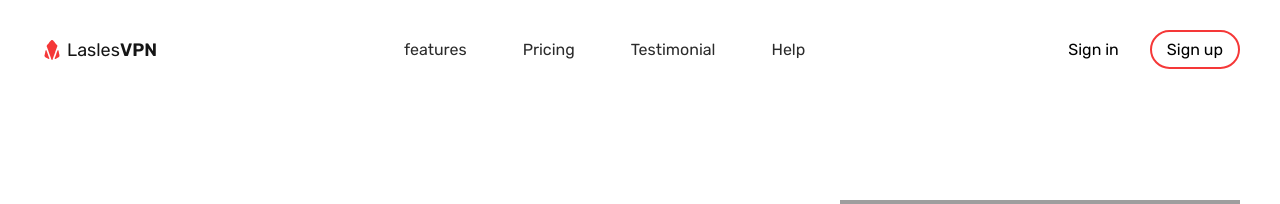
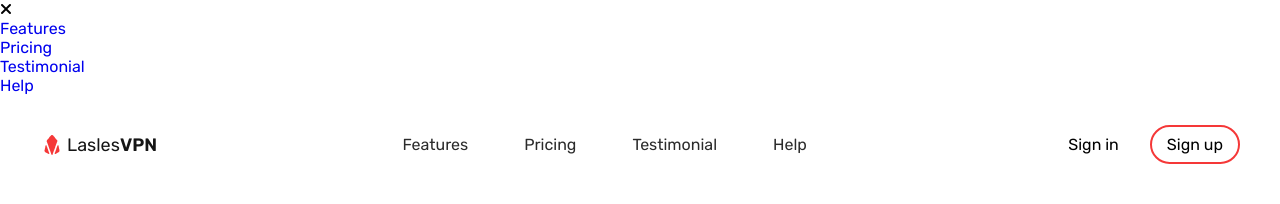
Before and after one commit to huyen-ptt/landing-page, a Vue app: page / in a window 1280 px wide. Shown: the top 204 px of the page. Built offline with nearby package versions, Linux system fonts and the light colour scheme; grey boxes are pictures that could not be loaded.

Commit message:
update project film

```diff
--- a/src/components/EvaluatePage.vue
+++ b/src/components/EvaluatePage.vue
@@ -1,5 +1,5 @@
 <template>
-  <div class="evaluate">
+  <div class="evaluate" id="testimonial">
     <div class="title-evaluate">
       <div class="title-evaluate-big">Trusted by thousands of<br>
         happy customer
--- a/src/components/FooterPgae.vue
+++ b/src/components/FooterPgae.vue
@@ -52,7 +52,7 @@
   justify-content: center;
   background: #F4F4F4;
   gap:155px;
-  padding: 40px 0 60px 0;
+  padding: 60px 0;
   margin: 0 auto;
   .logo{
     display: flex;
@@ -77,6 +77,7 @@
     align-items: center;
     gap:26px;
     .item-contact{
+      cursor: pointer;
       border-radius: 999px;
       background: var(--red-2, rgba(245, 56, 56, 0.10));
       width: 37px;
--- a/src/components/HeaderPage.vue
+++ b/src/components/HeaderPage.vue
@@ -1,22 +1,63 @@
 <template>
+  <div :class="getClass()">
+      <span>
+        <i @click="closeMenu" class="fa-solid fa-xmark"></i>
+      </span>
+    <ul>
+      <li v-for="m in menu " :key="m.url">
+        <a :href="m.url" @click="toggleMenu">{{m.name}}</a>
+      </li>
+    </ul>
+  </div>
   <div class="header">
     <div class="header-left">
       <img src="@/assets/imgs/logo.png"/>
       <div>Lasles<span>VPN</span></div>
     </div>
     <div class="wrapper-menu">
-      <a class="item-menu">features</a>
-      <a class="item-menu">Pricing</a>
-      <a class="item-menu">Testimonial</a>
-      <a class="item-menu">Help</a>
+      <a class="item-menu" href="#features">Features</a>
+      <a class="item-menu" href="#pricing">Pricing</a>
+      <a class="item-menu" href="#testimonial">Testimonial</a>
+      <a class="item-menu" href="#help">Help</a>
     </div>
     <div class="btn-sign-in">
       <button class="sign-in">Sign in</button>
       <button class="sign-up">Sign up</button>
     </div>
-    <i class="fa-solid fa-bars"></i>
+    <i @click="openMenu=!openMenu" class="fa-solid fa-bars"></i>
   </div>
+
 </template>
+<script>
+export default {
+  data() {
+    return {
+      openMenu: false,
+      menu: [
+        {url:"#features",name:"Features"},
+        {url:"#pricing",name:"Pricing"},
+        {url:"#testimonial",name:"Testimonial"},
+        {url:"#help",name:"Help"},
+      ]
+    }
+  },
+  methods:{
+    closeMenu(){
+      this.openMenu = false
+    },
+    toggleMenu(){
+      this.openMenu = !this.openMenu
+    },
+    getClass(){
+      if(this.openMenu){
+        return 'mobile-link open-menu'
+      }else {
+        return 'mobile-link close-menu'
+      }
+    },
+  }
+}
+</script>
 <style scoped lang="scss">
 .header{
   display: flex;
@@ -26,6 +67,9 @@
   padding-bottom: 130px;
   max-width: 1200px;
   margin: 0 auto;
+  .mobile-link{
+    display: none;
+  }
   .header-left{
     display: flex;
     gap:3px;
@@ -65,7 +109,8 @@
       background: white;
       &:hover{
         cursor: pointer;
-        background: lightgoldenrodyellow;
+        background: #FCAEAE;
+        transition: 1s;
       }
     }
     .sign-up{
@@ -77,21 +122,79 @@
       background: white;
       &:hover{
         cursor: pointer;
-        background: lightgoldenrodyellow;
+        background:#FCAEAE;
+        transition: 1s;
       }
     }
   }
 }
 @media (max-width: 450px) {
-  .header{
-    padding: 15px 19px 24px 19px;
-    .wrapper-menu{
+  .mobile-link {
+    align-items: center;
+    background-color: #fff;
+    display: flex;
+    height: 100vh;
+    justify-content: center;
+    left: 0;
+    position: fixed;
+    text-align: center;
+    top: 0;
+    transition: all .3s ease-in-out;
+    width: 100%;
+    z-index: 300;
+    .fa-solid{
+      font-size: 30px;
+    }
+    span{
+      cursor: pointer;
+      font-size: 3.3rem;
+      position: absolute;
+      right: 4rem;
+      top: 2rem;
+    }
+    ul{
+      display: flex;
+      flex-direction: column;
+      font-size: 2rem;
+      gap: 4rem;
+      list-style: none;
+      a{
+        color: #000;
+        font-weight: 500;
+        text-decoration: none;
+      }
+    }
+  }
+  .open-menu {
+    left: 0;
+  }
+  .close-menu {
+    left: -100%;
+  }
+  .header {
+    align-items: center;
+    background-color: #fff;
+    box-shadow: 0 0 10px rgba(0, 0, 0, .09);
+    display: flex;
+    font-size: 1.7rem;
+    height: auto;
+    justify-content: space-between;
+    left: 0;
+    padding: 25px 40px 25px 50px;
+    position: fixed;
+    top: 0;
+    width: 100%;
+    z-index: 3;
+
+    .wrapper-menu {
       display: none;
     }
-    .btn-sign-in{
+
+    .btn-sign-in {
       display: none;
     }
-    .fa-bars{
+
+    .fa-bars {
       display: block;
       font-size: 24px;
     }
--- a/src/components/PlanePage.vue
+++ b/src/components/PlanePage.vue
@@ -1,5 +1,5 @@
 <template>
-  <div class="plane">
+  <div class="plane" id="pricing">
     <div class="title-plane">
       <div class="title-plane-big">Choose your plan</div>
       <div class="title-plane-small">Lorem ipsum dolor sit amet consectetur. Quis tortor gravida nibh arcu id
@@ -188,7 +188,9 @@
         border: 0;
         &:hover{
           cursor: pointer;
-          background: #b94343;
+          color: #2B2B2B;
+          background: #FCAEAE;
+          transition: 1s;
         }
       }
     }
--- a/src/components/RegisterPage.vue
+++ b/src/components/RegisterPage.vue
@@ -1,5 +1,5 @@
 <template>
-  <div class="register">
+  <div class="register" id="help">
     <div class="title-register">
       <div class="title-register-big">Subscribe now for<br>
         get special features!</div>
@@ -13,6 +13,7 @@
   //position: absolute;
   //bottom: 337px;
   //left: 146px;
+  transform: translate(0%, 8%);
   display: flex;
   align-items: center;
   justify-content: space-between;
@@ -47,7 +48,9 @@
     border: 0;
     &:hover{
       cursor: pointer;
-      background: #b94343;
+      color: #2B2B2B;
+      background: #FCAEAE;
+      transition: 1s;
     }
   }
 }
--- a/src/components/SectionOne.vue
+++ b/src/components/SectionOne.vue
@@ -66,7 +66,9 @@
       border: 0;
       &:hover{
         cursor: pointer;
-        background: #b94343;
+        color: #2B2B2B;
+        background: #FCAEAE;
+        transition: 1s;
       }
     }
   }
@@ -103,7 +105,7 @@
   .feature{
     display: flex;
     flex-direction: column;
-    padding: 0 19px;
+    padding: 100px 19px;
     .wrapper-feature{
       order: 3;
       margin-bottom: 30px;
--- a/src/components/SectionTwo.vue
+++ b/src/components/SectionTwo.vue
@@ -1,5 +1,5 @@
 <template>
-  <div class="setion-two">
+  <div class="setion-two" id="features">
     <img class="logo-section-two" src="@/assets/imgs/img-section-2.png"/>
     <div>
       <div class="many-features">We provide many features you can use</div>
```
